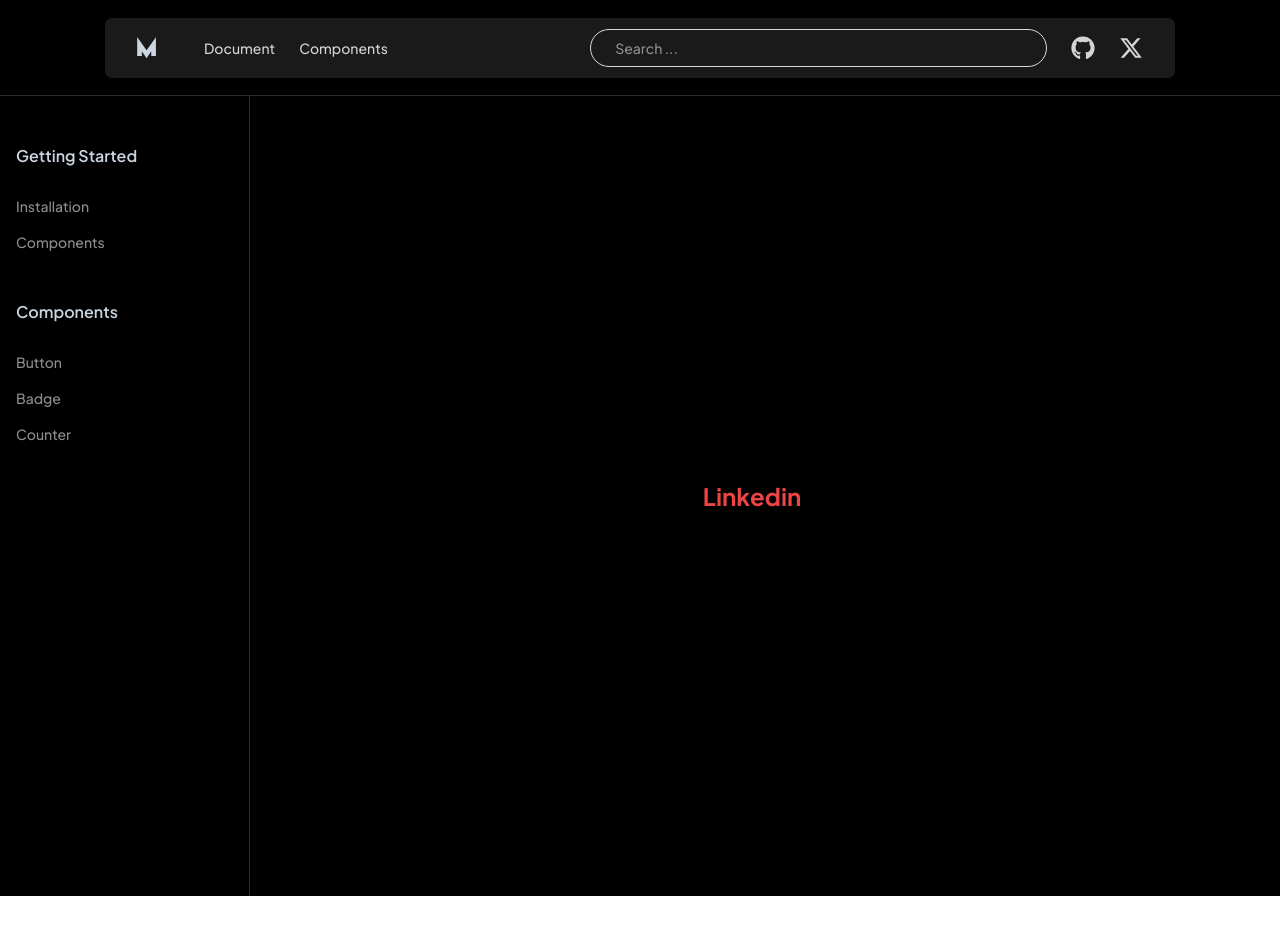
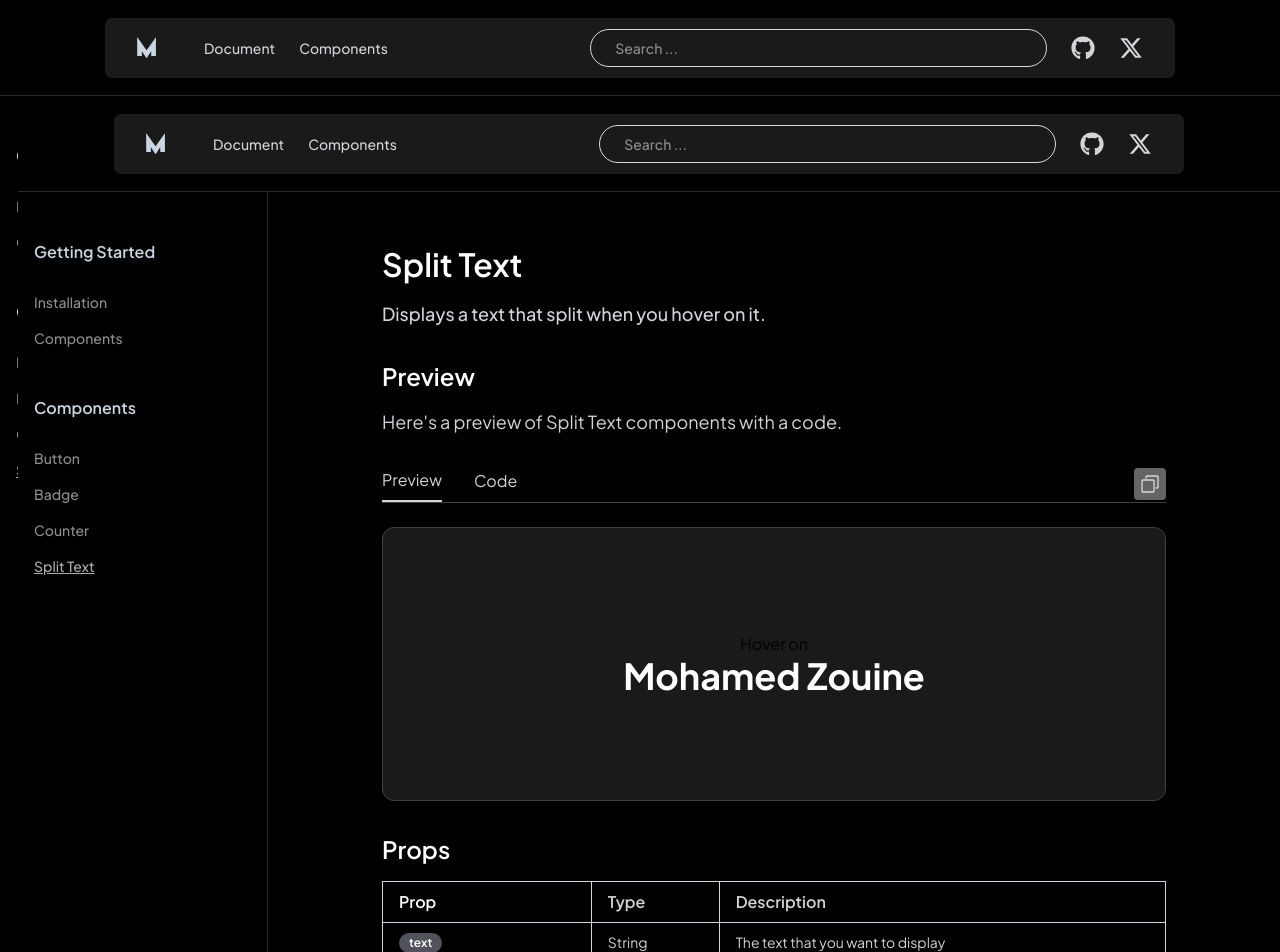
Before and after one commit to mohamedzouine827/mux-ui, a Next.js app: page /Docs/splittext in a window 1280 px wide. Shown: the top 952 px of the page. Before the commit the page ends 896 px from the top, so only its background shows below. Built offline with nearby package versions, Linux system fonts and the light colour scheme.

Commit message:
Added: the preview of the split text component

```diff
--- a/app/Docs/Sidebar.tsx
+++ b/app/Docs/Sidebar.tsx
@@ -25,7 +25,7 @@
 
 const Sidebar: React.FC = () => {
   return (
-    <div className="w-[250px] h-[962px] px-4 py-12 border-r border-[#8e8e8e]/30 flex-col justify-start items-start gap-2.5 inline-flex">
+    <div className="w-[250px] h-[962px] px-4 relative py-12 border-r border-[#8e8e8e]/30 flex-col justify-start items-start gap-2.5 inline-flex">
       <div className="flex-col justify-start items-start gap-12 flex">
         <div className="flex-col justify-start items-start gap-7 flex">
           <div className="text-slate-300 text-base font-semibold">Getting Started</div>
@@ -40,6 +40,7 @@
             <MenuItem href="/Docs/button">Button</MenuItem>
             <MenuItem href="/Docs/badge">Badge</MenuItem>
             <MenuItem href="/Docs/counter">Counter</MenuItem>
+            <MenuItem href="/Docs/splittext">Split Text</MenuItem>
           </div>
         </div>
       </div>
--- a/app/Docs/splittext/SplitText.tsx
+++ b/app/Docs/splittext/SplitText.tsx
@@ -1,12 +1,12 @@
 "use client"
 import React, { useState, useMemo } from 'react';
 
-interface HoverTextEffectProps {
+interface SplitTextProps {
   text: string;
   className?: string;
 }
 
-const HoverTextEffect: React.FC<HoverTextEffectProps> = ({ text, className = '' }) => {
+const SplitText: React.FC<SplitTextProps> = ({ text, className = '' }) => {
   const [isHovered, setIsHovered] = useState(false);
 
   const getRandomOffset = (min: number, max: number): number => {
@@ -63,4 +63,4 @@
   );
 };
 
-export default HoverTextEffect;
+export default SplitText;
--- a/app/Docs/splittext/page.tsx
+++ b/app/Docs/splittext/page.tsx
@@ -1,13 +1,285 @@
-import React from 'react';
-import HoverTextEffect from './SplitText';
+"use client";
+import React, { useState } from 'react';
+import Layout from '../Layout';
+import { Prism as SyntaxHighlighter } from 'react-syntax-highlighter';
+import { vscDarkPlus } from 'react-syntax-highlighter/dist/esm/styles/prism';
+import Copy from '@/app/Assets/Copy';
 
-const App: React.FC = () => {
+import Badge from '../badge/Badge';
+import SplitText from './SplitText';
+
+
+const Page: React.FC = () => {
+  const [showCodeStates, setShowCodeStates] = useState({
+    preview: false,
+    example1: false,
+    example2: false,
+    Random: false,
+  });
+  const [copied, setCopied] = useState(false);
+
+  const toggleCodeView = (section: keyof typeof showCodeStates) => {
+    setShowCodeStates(prev => ({
+      ...prev,
+      [section]: !prev[section]
+    }));
+  };
+
+  const copyToClipboard = async () => {
+    try {
+      await navigator.clipboard.writeText(buttonCodePreview);
+      setCopied(true);
+      setTimeout(() => setCopied(false), 2000);
+    } catch (err) {
+      console.error('Failed to copy text: ', err);
+    }
+  };
+
+  const buttonCodePreview = `
+"use client";
+import React, { useEffect, useState } from 'react';
+import { motion, animate, AnimationPlaybackControls, useMotionValue} from 'framer-motion';
+
+interface CounterProps {
+  targetNumber: number;
+  variant?: 'normal' | 'reverse' | 'random' | 'casino';
+  speed?: 'slow' | 'normal' | 'fast';
+  textSize?: 'text-xs' | 'text-sm' | 'text-base' | 'text-lg' | 'text-xl' | 'text-2xl' | 'text-3xl' | 'text-4xl'; // Tailwind text sizes
+  textColor?: string; // Text color (hex, rgb, or named colors)
+  fontWeight?: 'font-thin' | 'font-extralight' | 'font-light' | 'font-normal' | 'font-medium' | 'font-semibold' | 'font-bold' | 'font-extrabold' | 'font-black'; // Tailwind font weights
+}
+
+const Counter: React.FC<CounterProps> = ({
+  targetNumber,
+  variant = 'normal',
+  speed = 'normal',
+  textSize = 'text-6xl', // Default size
+  textColor = 'text-blue-600', // Default color
+  fontWeight = 'font-bold' // Default font weight
+}) => {
+  const [digits, setDigits] = useState<number[]>(Array.from(String(targetNumber), Number));
+  const count = useMotionValue(variant === 'reverse' ? targetNumber : 0);
+
+  const generateRandomDigit = () => Math.floor(Math.random() * 10);
+
+  const getDuration = () => {
+    const speedMap: Record<string, number> = {
+      slow: 7,
+      normal: 3,
+      fast: 1,
+    };
+    return speedMap[speed] || speedMap.normal;
+  };
+
+  const startCasinoEffect = (): (() => void) => {
+    const targetDigits = Array.from(String(targetNumber), Number);
+    const digitIntervals: NodeJS.Timeout[] = [];
+
+    targetDigits.forEach((digit, index) => {
+      let currentDigit = generateRandomDigit();
+      const interval = setInterval(() => {
+        currentDigit = generateRandomDigit();
+        setDigits((prevDigits) => {
+          const newDigits = [...prevDigits];
+          newDigits[index] = currentDigit;
+          return newDigits;
+        });
+      }, 50);
+
+      setTimeout(() => {
+        clearInterval(interval);
+        setDigits((prevDigits) => {
+          const newDigits = [...prevDigits];
+          newDigits[index] = digit;
+          return newDigits;
+        });
+      }, (index + 1) * 1000);
+      digitIntervals.push(interval);
+    });
+
+    return () => {
+      digitIntervals.forEach(clearInterval);
+    };
+  };
+
+  const startRandomEffect = () => {
+    const totalDigits = String(targetNumber).length;
+    const randomDigits = Array.from({ length: totalDigits }, generateRandomDigit);
+    setDigits(randomDigits);
+  };
+
+  useEffect(() => {
+    let controls: AnimationPlaybackControls | undefined;
+
+    if (variant === 'casino') {
+      setDigits(Array.from(String(targetNumber), Number));
+      const cleanup = startCasinoEffect();
+      return cleanup;
+    } else if (variant === 'random') {
+      const interval = setInterval(() => {
+        startRandomEffect();
+      }, 50); // Updated to 50ms for faster updates
+
+      const timeout = setTimeout(() => {
+        clearInterval(interval);
+        setDigits(Array.from(String(targetNumber), Number)); // Show target number after 4 seconds
+      }, 4000); // Stop after 4 seconds
+
+      return () => {
+        clearInterval(interval);
+        clearTimeout(timeout);
+      };
+    } else {
+      controls = animate(count, variant === 'reverse' ? 0 : targetNumber, {
+        duration: getDuration(),
+        onUpdate: (value) => {
+          setDigits(Array.from(String(Math.floor(value)), Number));
+        },
+      });
+
+      return () => {
+        controls?.stop();
+      };
+    }
+  }, [targetNumber, variant, speed, count]);
+
+  const textStyle = {
+    color: textColor ? textColor : undefined,
+  };
+
   return (
-    <div className=" flex justify-center items-center min-h-screen text-2xl">
-
-        soo it's&nbsp;<HoverTextEffect text="Linkedin" className="text-2xl font-bold text-red-500" />  &nbsp; my name
+    <div className="flex flex-col items-center justify-center h-screen">
+      <div className={\`mb-8 flex space-x-2 \${textSize} \${fontWeight}\`} style={textStyle}>
+        {digits.map((digit, index) => (
+          <motion.div key={index} className="digit">
+            {digit}
+          </motion.div>
+        ))}
+      </div>
     </div>
   );
 };
 
-export default App;
+export default Counter;
+`.trim();
+
+
+
+
+
+
+  const renderSection = (section: keyof typeof showCodeStates, title: string, description: string) => {
+    let buttonCode;
+    switch (section) {
+
+      default:
+        buttonCode = buttonCodePreview;
+    }
+
+    return (
+      <section className="space-y-8">
+        <div className="space-y-4">
+          <h2 className="text-2xl font-semibold text-white">{title}</h2>
+          <p className="text-lg text-zinc-300">{description}</p>
+        </div>
+        <div className="space-y-6">
+          <div className="flex flex-row justify-between border-b border-zinc-700">
+            <div className='flex flex-row gap-8'>
+              <button
+                className={`text-base pb-2 ${!showCodeStates[section] ? 'text-zinc-300 border-b-2 border-zinc-300' : 'text-zinc-300'}`}
+                onClick={() => toggleCodeView(section)}
+              >
+                Preview
+              </button>
+              <button
+                className={`text-base pb-2 ${showCodeStates[section] ? 'text-zinc-300 border-b-2 border-zinc-300' : 'text-zinc-300'}`}
+                onClick={() => toggleCodeView(section)}
+              >
+                Code
+              </button>
+            </div>
+            {section === "preview" && (
+              <div
+                className='text-white flex flex-row gap-1 bg-[#666565] w-8 h-8 items-center justify-center rounded-[4px] cursor-pointer'
+                onClick={copyToClipboard}
+              >
+                {copied ? (
+                  <span>✓</span>
+                ) : (
+                  <Copy />
+                )}
+              </div>
+            )}
+          </div>
+
+          <div className="p-6 max-h-[350px] bg-white bg-opacity-10 rounded-xl border border-zinc-700 backdrop-filter backdrop-blur-lg overflow-auto">
+            {showCodeStates[section] ? (
+              <SyntaxHighlighter
+                language="jsx"
+                style={vscDarkPlus}
+                customStyle={{
+                  background: 'transparent',
+                  padding: '0',
+                  margin: '0',
+                }}
+                codeTagProps={{
+                  style: {
+                    fontSize: '14px',
+                    lineHeight: '1.5',
+                  }
+                }}
+              >
+                {buttonCode}
+              </SyntaxHighlighter>
+            ) : (
+              <div className="flex flex-col items-center min-h-56 justify-center space-y-4">
+                Hover on <SplitText text='Mohamed Zouine' className='text-4xl font-bold text-white'/>
+              </div>
+            )}
+          </div>
+        </div>
+
+      </section>
+    );
+  };
+
+  return (
+    <Layout>
+      <div className="mx-auto px-14 py-12 space-y-8 max-w-4xl">
+        <header className="space-y-3">
+          <h1 className="text-[32px] font-semibold text-white">Split Text</h1>
+          <p className="text-lg text-zinc-300 font-medium">Displays a text that split when you hover on it.</p>
+        </header>
+
+        {renderSection('preview', 'Preview', "Here's a preview of Split Text components with a code.")}
+        <div className="space-y-4">
+          <h2 className="text-2xl font-semibold text-white">Props</h2>
+          <table className="w-full table-auto border-collapse border border-gray-300">
+            <thead className="">
+              <tr>
+                <th className="px-4 py-2 text-left text-base text-white font-semibold border border-gray-300">Prop</th>
+                <th className="px-4 py-2 text-left text-zinc-300 font-semibold border border-gray-300">Type</th>
+                <th className="px-4 py-2 text-left text-zinc-300 font-semibold border border-gray-300">Description</th>
+              </tr>
+            </thead>
+            <tbody>
+              <tr className="">
+                <td className="px-4 py-2 text-sm font-medium text-zinc-300 border border-gray-300"><Badge>text</Badge></td>
+                <td className="px-4 py-2 text-sm text-zinc-300 border border-gray-300">String</td>
+                <td className="px-4 py-2 text-sm text-zinc-300 border border-gray-300">The text that you want to display</td>
+              </tr>
+              <tr className="">
+                <td className="px-4 py-2 text-sm font-medium text-zinc-300 border border-gray-300"><Badge>ClassName</Badge></td>
+                <td className="px-4 py-2 text-sm text-zinc-300 border border-gray-300">String</td>
+                <td className="px-4 py-2 text-sm text-zinc-300 border border-gray-300">The tailwind classname of the text</td>
+              </tr>
+
+            </tbody>
+          </table>
+        </div>
+      </div>
+    </Layout>
+  );
+};
+
+export default Page;
```
